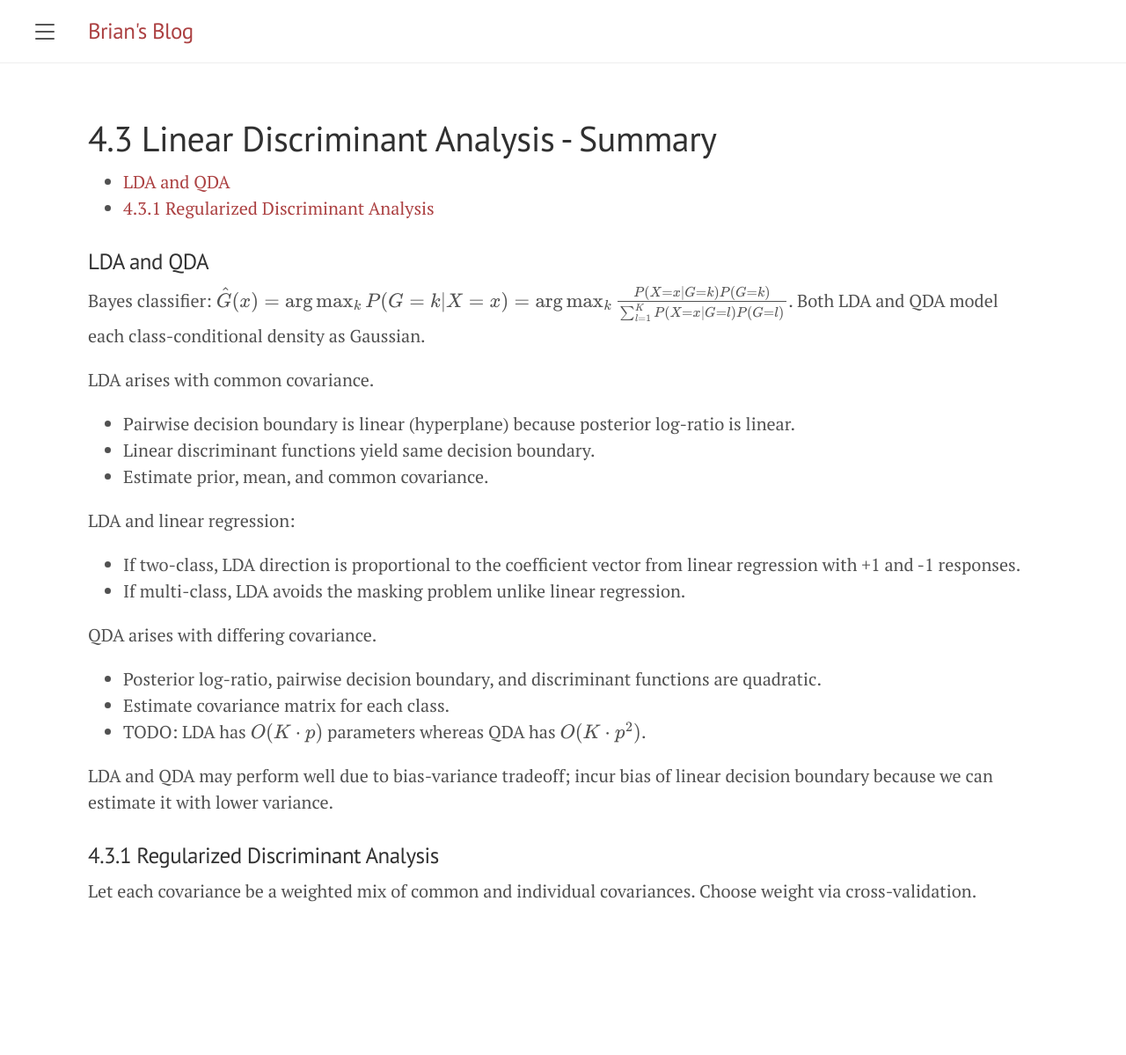
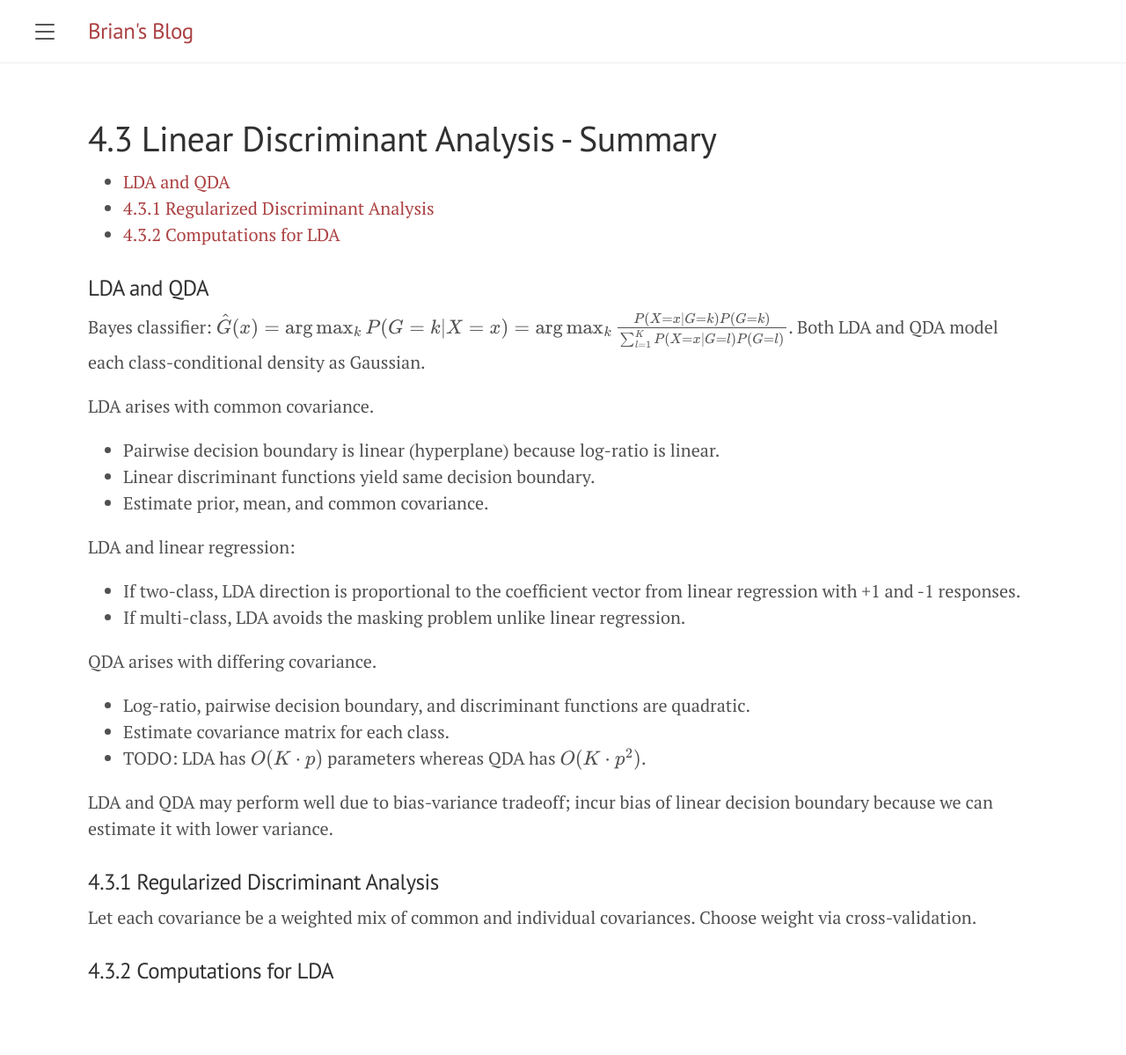
Before and after one commit to briansmlee/briansmlee.github.io, a Jekyll site: the page built from docs/_esl_posts/04_03_Summary.md, in a window 1280 px wide. Shown: the whole page at 88% size. Built offline with Jekyll 4.4.1, drawn with Linux system fonts in a browser that asks for light colours; formulas are drawn with MathJax 3; before the commit the page ends 1108 px from its top, so only the background shows below that.

Commit message:
ESL 4.3 Summary remove Posterior wording

```diff
--- a/docs/_esl_posts/04_03_Summary.md
+++ b/docs/_esl_posts/04_03_Summary.md
@@ -16,7 +16,7 @@ usemathjax: true
 Bayes classifier: $\hat{G}(x)= \arg\max_{k} P(G = k \lvert X = x) = \arg\max_{k} \frac{P(X = x \lvert G = k) P(G = k)}{\sum_{l=1}^K P(X = x \lvert G = l) P(G = l)}$. Both LDA and QDA model each class-conditional density as Gaussian.
 
 LDA arises with common covariance.
-- Pairwise decision boundary is linear (hyperplane) because posterior log-ratio is linear.
+- Pairwise decision boundary is linear (hyperplane) because log-ratio is linear.
 - Linear discriminant functions yield same decision boundary.
 - Estimate prior, mean, and common covariance.
 
@@ -25,7 +25,7 @@ LDA and linear regression:
 - If multi-class, LDA avoids the masking problem unlike linear regression.
 
 QDA arises with differing covariance.
-- Posterior log-ratio, pairwise decision boundary, and discriminant functions are quadratic.
+- Log-ratio, pairwise decision boundary, and discriminant functions are quadratic.
 - Estimate covariance matrix for each class.
 - TODO: LDA has $O(K \cdot p)$ parameters whereas QDA has $O(K \cdot p^2)$.
 
@@ -34,3 +34,5 @@ LDA and QDA may perform well due to bias-variance tradeoff; incur bias of linear
 ### 4.3.1 Regularized Discriminant Analysis
 
 Let each covariance be a weighted mix of common and individual covariances. Choose weight via cross-validation.
+
+### 4.3.2 Computations for LDA
```
